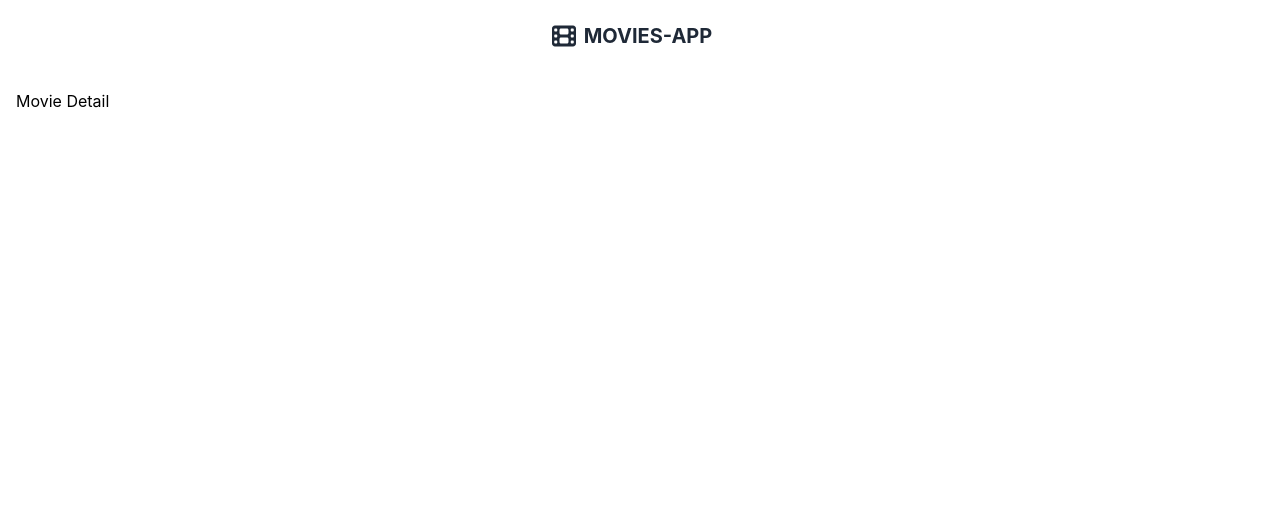
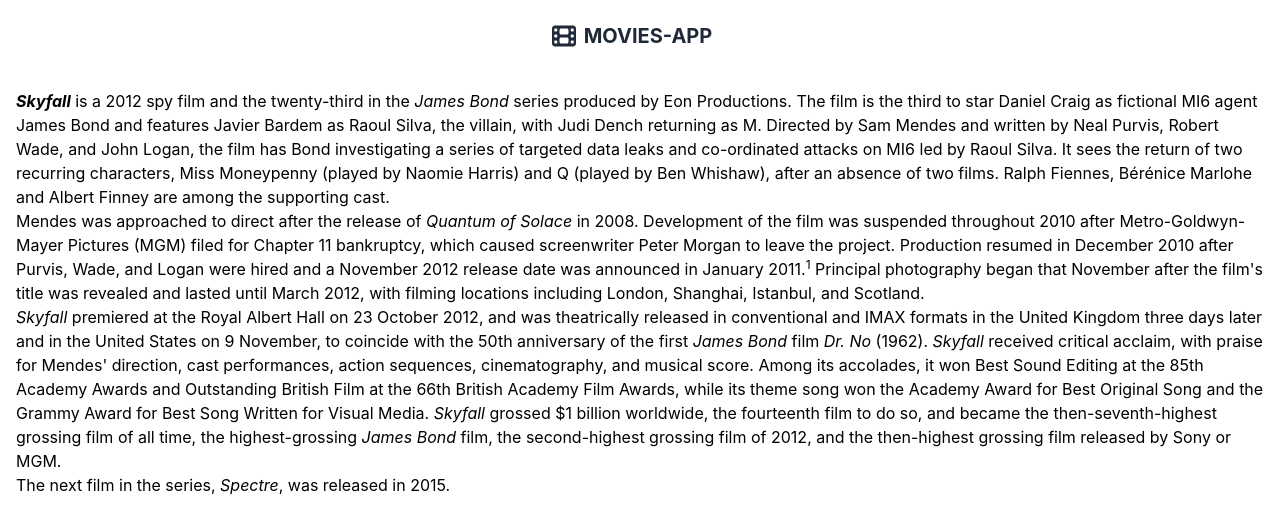
Before and after one commit to ProNoob702/movies-app-test, a React (Create React App) app: page /movies/01GDNS30RVK5BAFN567692R209 in a window 1280 px wide. Shown: the top 532 px of the page. Built offline with nearby package versions, Linux system fonts and the light colour scheme.

Commit message:
go to detail

```diff
--- a/package.json
+++ b/package.json
@@ -16,7 +16,7 @@
     "@types/react": "^18.0.21",
     "@types/react-dom": "^18.0.6",
     "babel-plugin-macros": "^3.1.0",
-    "re-reselect": "^4.0.1",
+    "html-react-parser": "^3.0.4",
     "react": "^18.2.0",
     "react-dom": "^18.2.0",
     "react-redux": "^8.0.2",
--- a/src/components/movieDetail/MovieDetail.tsx
+++ b/src/components/movieDetail/MovieDetail.tsx
@@ -1,3 +1,10 @@
+import { useParams } from "react-router-dom";
+import { selectMovieDetails } from "../../redux-store/selectors/movies.selectors";
+import { useAppSelector } from "../../redux-store/store";
+import parse from "html-react-parser";
+
 export const MovieDetail: React.FC<{}> = () => {
-  return <div>Movie Detail</div>;
+  const { movieId } = useParams();
+  const mov = useAppSelector((state) => (movieId ? selectMovieDetails(state, movieId) : undefined));
+  return <>{mov ? <div>{parse(mov.descriptionHtml)}</div> : null}</>;
 };
--- a/src/components/moviesList/MoviesList.tsx
+++ b/src/components/moviesList/MoviesList.tsx
@@ -1,10 +1,10 @@
 import { faMagnifyingGlass } from "@fortawesome/free-solid-svg-icons";
 import { FontAwesomeIcon } from "@fortawesome/react-fontawesome";
 import React from "react";
+import { Link } from "react-router-dom";
 import { IMovie } from "../../models/IMovie";
 import { getMoviesList } from "../../redux-store/selectors/movies.selectors";
 import { useAppSelector } from "../../redux-store/store";
-import { NiceBtn } from "../shared/btn.component";
 import { CardComponent } from "../shared/card.component";
 import "./MoviesList.scss";
 
@@ -47,6 +47,7 @@ const MoviesZone: React.FC<{ movies: IMovie[] }> = ({ movies }) => {
   return (
     <div className="mt-8 grid grid-cols-1 gap-y-10 sm:grid-cols-2 gap-x-6 lg:grid-cols-3 xl:grid-cols-3 xl:gap-x-8">
       {movies.map((mov) => (
+        <Link to={`/movies/${mov.id}`}>
           <CardComponent
             key={mov.id}
             title={mov.name}
@@ -55,6 +56,7 @@ const MoviesZone: React.FC<{ movies: IMovie[] }> = ({ movies }) => {
             imgUrl={mov.imgUrl}
             imgHeight={280}
           />
+        </Link>
       ))}
     </div>
   );
--- a/src/redux-store/selectors/movies.selectors.ts
+++ b/src/redux-store/selectors/movies.selectors.ts
@@ -1,6 +1,17 @@
+import { createSelector } from "@reduxjs/toolkit";
 import { IMovie } from "../../models/IMovie";
 import { IAppState } from "../store";
 
 export const getMoviesList = (state: IAppState): IMovie[] | null => {
   return state.moviesState.moviesList;
 };
+
+export const selectMovieDetails = createSelector(
+  (state: IAppState, movieId: string) => getMoviesList(state),
+  (state: IAppState, movieId: string) => movieId,
+  (moviesList, movieId): IMovie | undefined => {
+    if (moviesList) {
+      return moviesList.find((x) => x.id === movieId);
+    }
+  }
+);
```
Also changed, not shown: 1 other file (tests, documents, lock files or other folders). Lines whose indentation alone changed are shown as unchanged.
